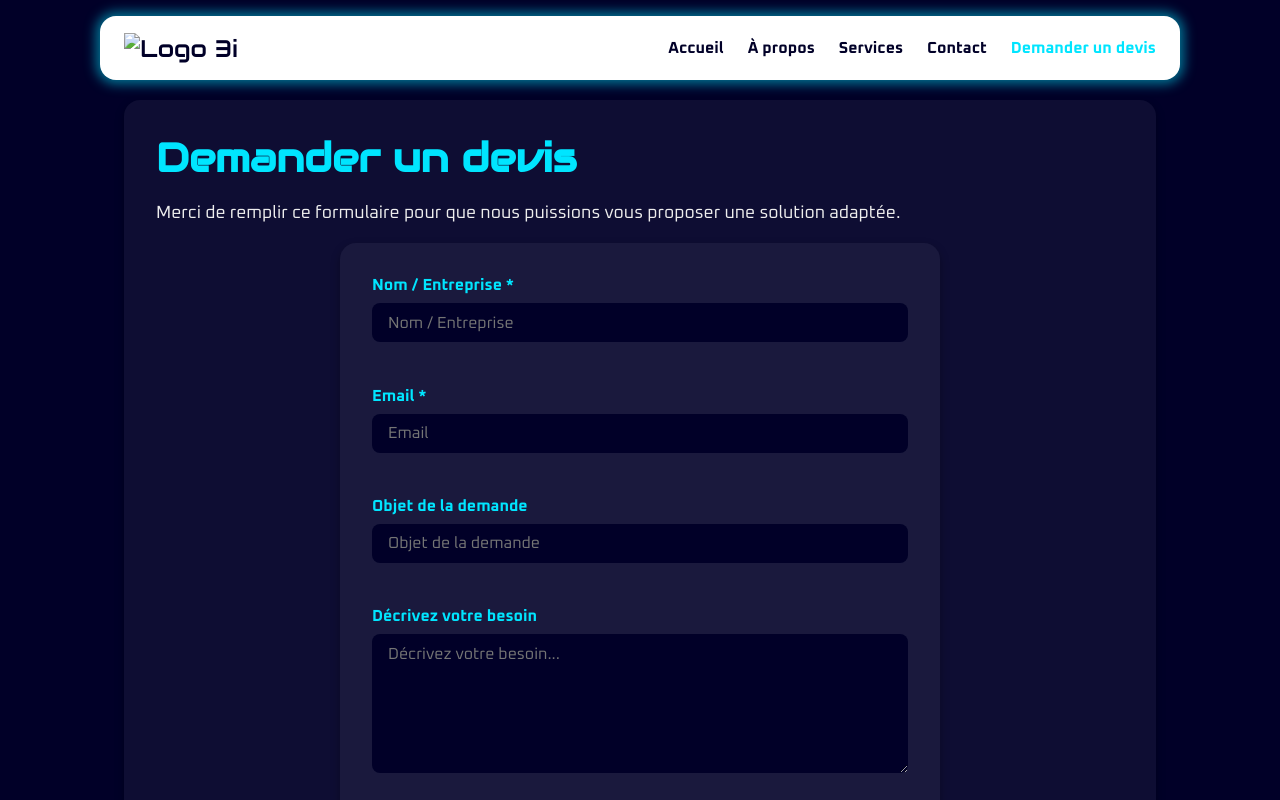
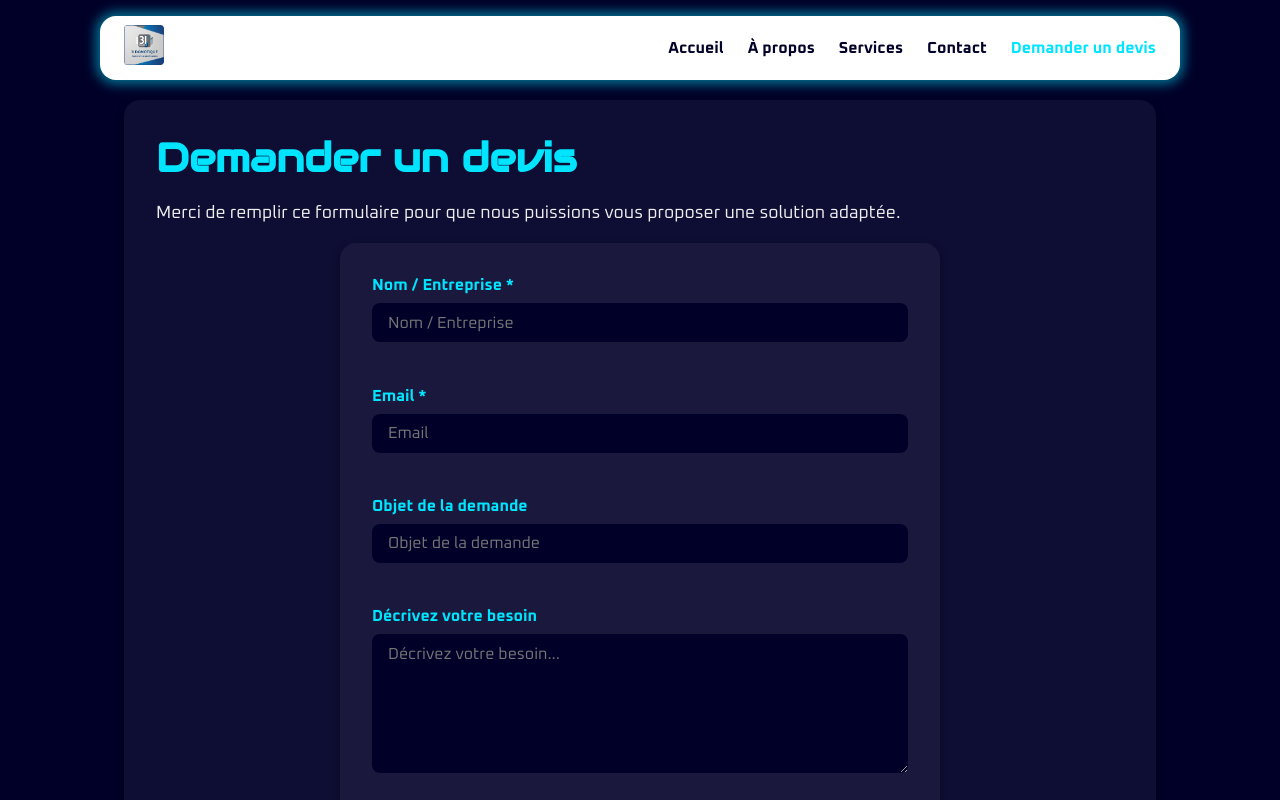
Before and after one commit to informaticien225/3i-Domotique, a plain HTML site: page devis.html in a window 1280 px wide. Shown: the top 800 px of the page. Drawn offline with Linux system fonts and the light colour scheme.

Commit message:
Update devis.html

```diff
--- a/devis.html
+++ b/devis.html
@@ -69,7 +69,7 @@ button.btn-primary:hover {
 <body>
   <header class="navbar" role="banner">
     <a href="index.html" class="logo">
-    <img src="images/Logo 3iDomotique.jpg" alt="Logo 3i" style="height: 40px;">
+    <img src="Logo 3iDomotique.jpg" alt="Logo 3i" style="height: 40px;">
    </a>
     <nav class="menu" role="navigation" aria-label="Menu principal">
       <a href="index.html">Accueil</a>
```
